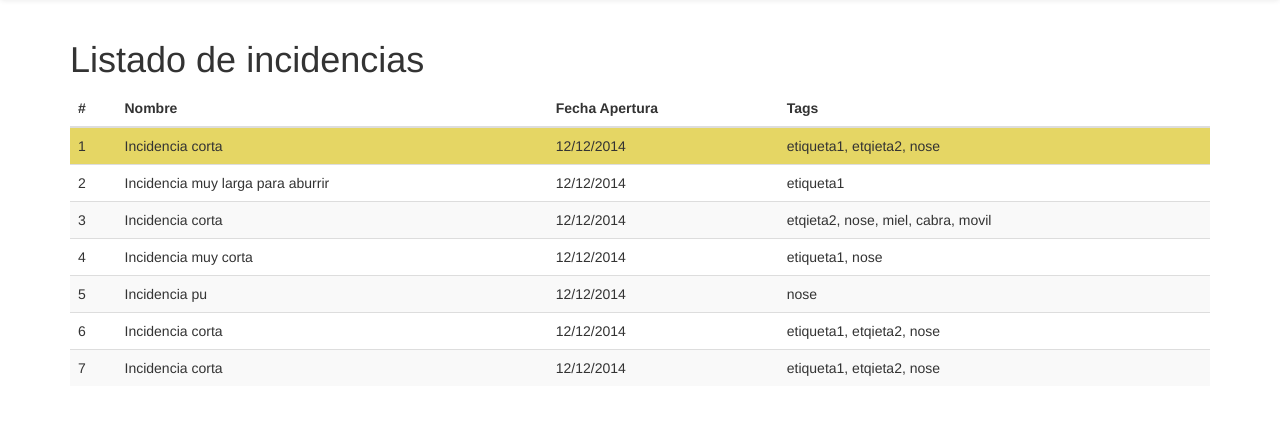
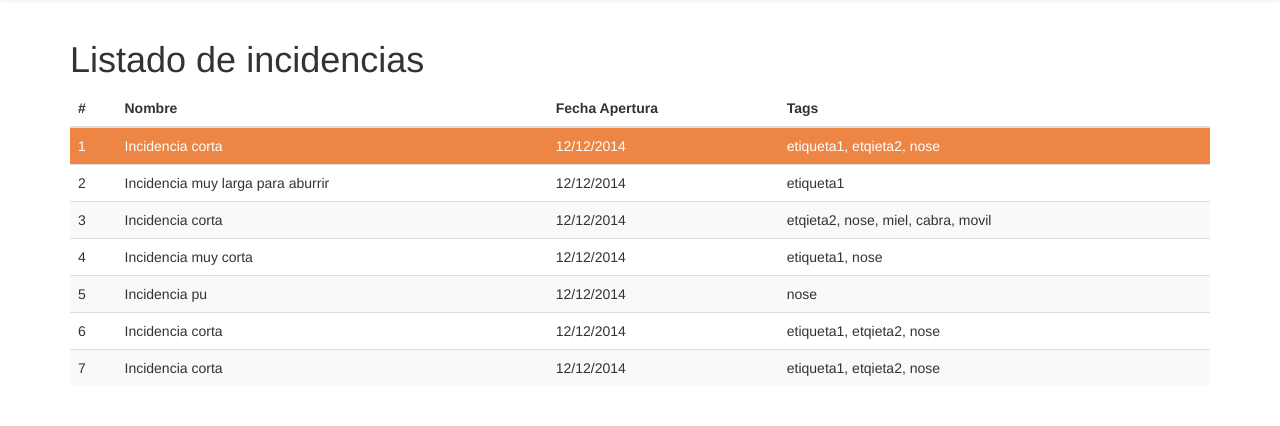
Before and after one commit to kudrom/GIT, a Django app: page / in a window 1280 px wide, with the pointer over the restyled element. Shown: the part 52-478 px from the top of the page. Run offline with Django 3.2, Linux system fonts and the light colour scheme; the visitor is signed in with stand-in values (Sample User, id 1); some libraries are stand-ins or nearby versions.

Commit message:
hover de las tablas

```diff
--- a/base/static/base.css
+++ b/base/static/base.css
@@ -1,6 +1,7 @@
 .table-hover > tbody > tr:hover{
-    background-color: #E5D664;
+    background-color: #ED8544;
     cursor: pointer;
+    color: white;
 }
 
 tr.text-primary{
```
